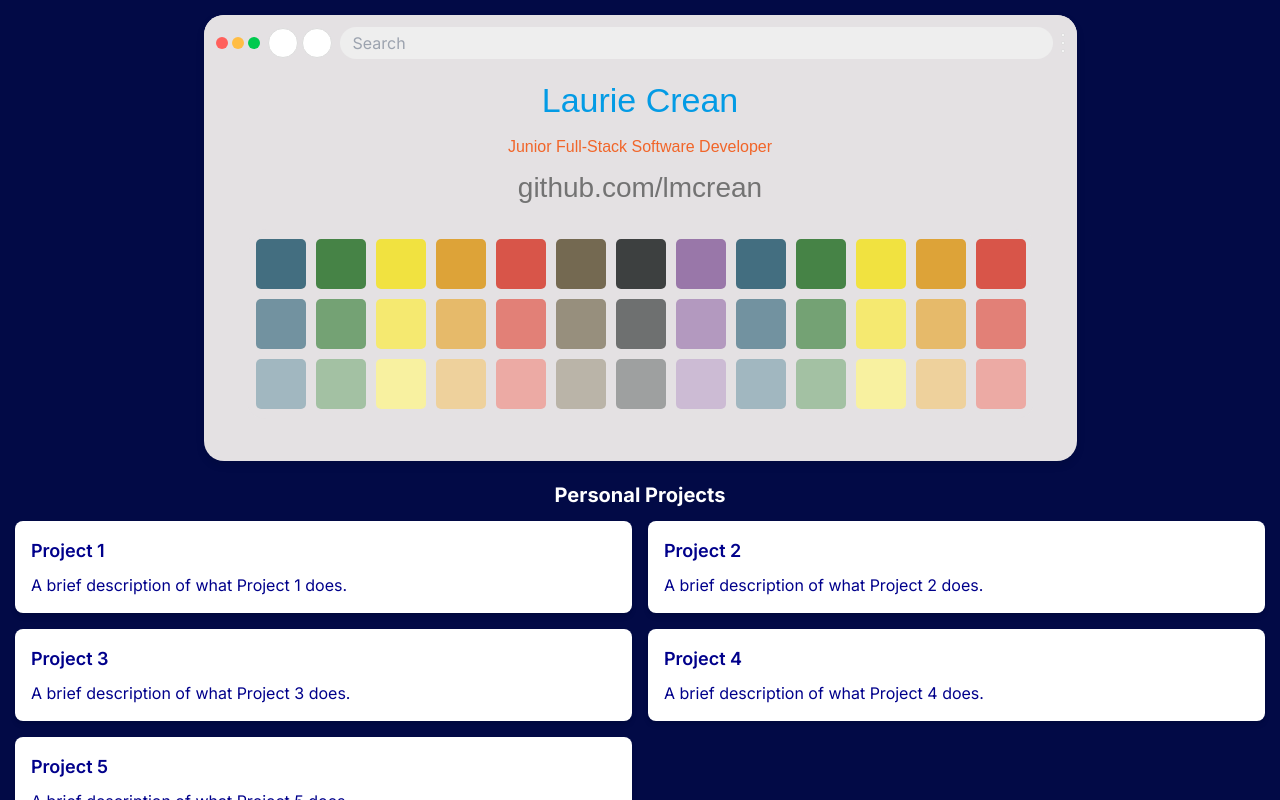
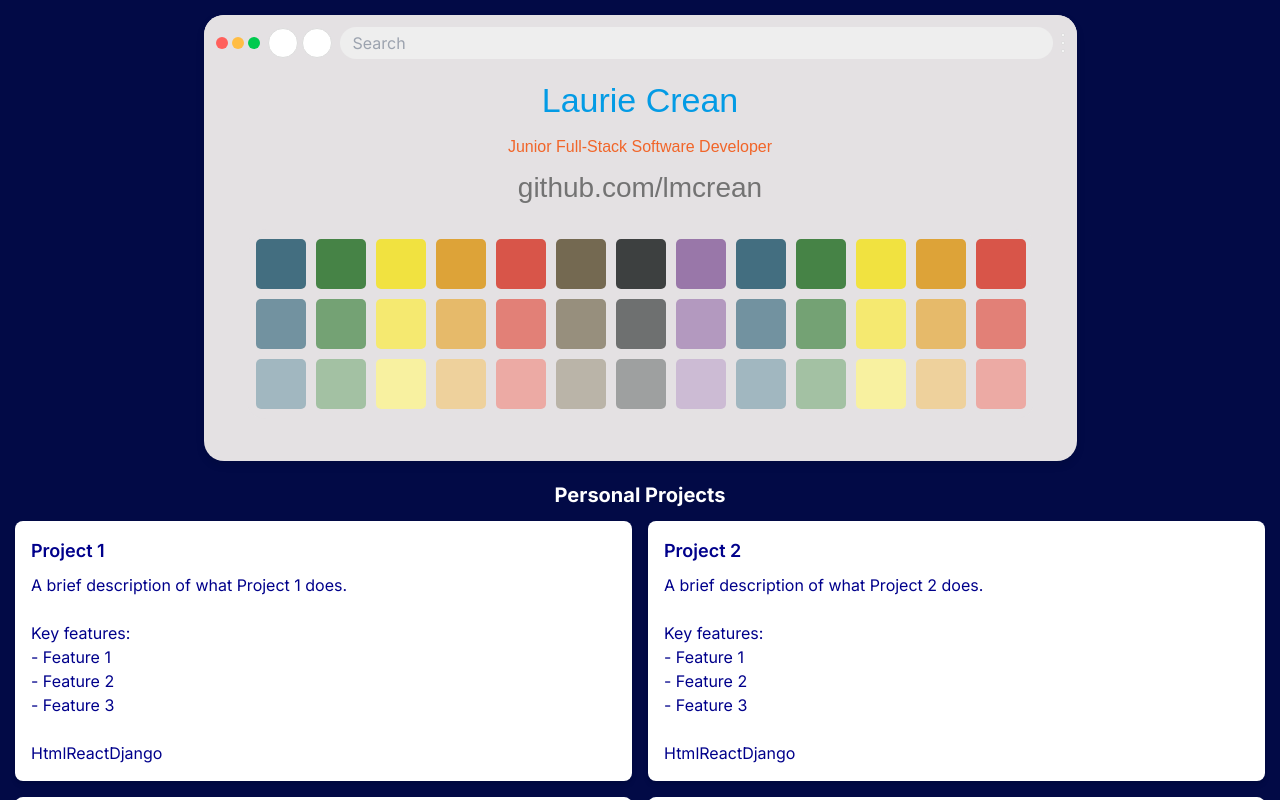
Before and after one commit to lmcrean/lauriecrean_v3, a Next.js app: page / in a window 1280 px wide. Shown: the top 800 px of the page. Built offline with nearby package versions, Linux system fonts and the light colour scheme; a web font is replaced by a local one.

Commit message:
Add Bootstrap and React Bootstrap dependencies

```diff
--- a/components/PersonalProjects.tsx
+++ b/components/PersonalProjects.tsx
@@ -1,4 +1,7 @@
 import React from 'react';
+import Badge from 'react-bootstrap/Badge';
+import Stack from 'react-bootstrap/Stack'; // Bug: currently not working, expecting to render a horizontal stack of badges, instead it renders plain text
+
 
 const PersonalProjects = () => {
     return (
@@ -9,6 +12,21 @@ const PersonalProjects = () => {
             <div key={index} className="bg-white shadow-md rounded-lg p-4">
               <h3 className="text-lg font-semibold mb-2">Project {index + 1}</h3>
               <p>A brief description of what Project {index + 1} does.</p>
+              <br></br>
+
+              <p>Key features:</p>
+              <ul>
+                <li>- Feature 1</li>
+                <li>- Feature 2</li>
+                <li>- Feature 3</li>
+              </ul>
+              <br></br>
+
+              <Stack direction="horizontal" gap={2}>
+                <Badge pill  bg="primary">Html</Badge>
+                <Badge pill bg="secondary">React</Badge>
+                <Badge pill bg="success">Django</Badge>
+              </Stack>
             </div>
           ))}
         </div>
--- a/package.json
+++ b/package.json
@@ -12,9 +12,11 @@
     "@fortawesome/fontawesome-svg-core": "^6.5.2",
     "@fortawesome/free-solid-svg-icons": "^6.5.2",
     "@fortawesome/react-fontawesome": "^0.2.2",
+    "bootstrap": "^5.3.3",
     "fontawesome": "^5.6.3",
     "next": "14.1.0",
     "react": "^18",
+    "react-bootstrap": "^2.10.2",
     "react-dom": "^18",
     "sass": "^1.71.0"
   },
```
Also changed, not shown: 1 other file (tests, documents, lock files or other folders).
